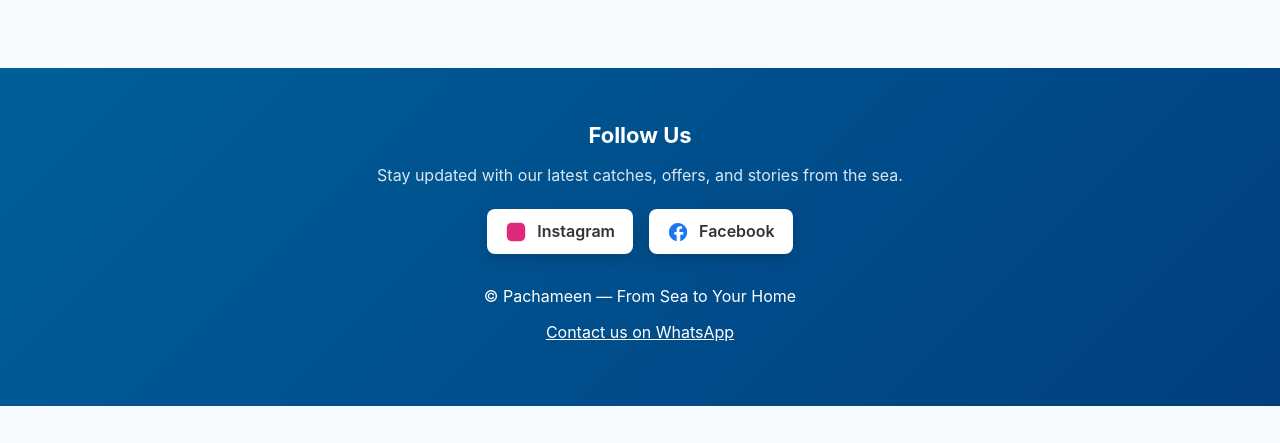
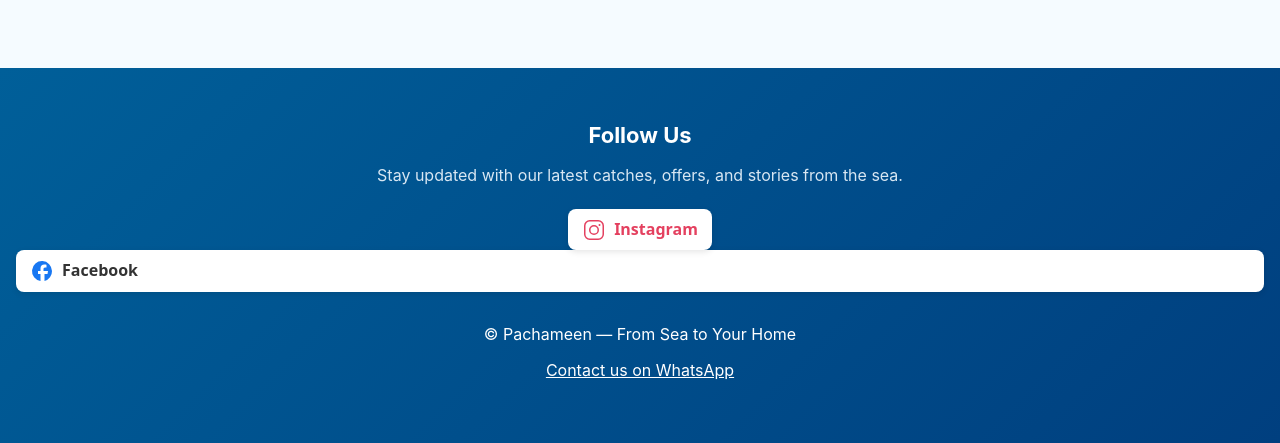
Before and after one commit to Flexiajobin/pachameen.github.io, a plain HTML site: page index.html in a window 1280 px wide. Shown: the part 2914-3357 px from the top of the page. Before the commit the page ends 3320 px from the top, so only its background shows below. Drawn offline with Linux system fonts and the light colour scheme.

Commit message:
Fix Instagram button SVG and styles
Updated Instagram button with correct SVG and styles.

```diff
--- a/index.html
+++ b/index.html
@@ -345,13 +345,51 @@ h1 { font-size: 24px; }
 <h3>Follow Us</h3>
 <p>Stay updated with our latest catches, offers, and stories from the sea.</p>
 
+<style>
+  .social-buttons {
+    display: flex;
+    gap: 10px;
+    justify-content: center;
+    margin-top: 20px;
+  }
+
+  .social-btn {
+    display: flex;
+    align-items: center;
+    gap: 8px;
+    text-decoration: none;
+    background: #ffffff;
+    padding: 8px 14px;
+    border-radius: 8px;
+    box-shadow: 0 2px 6px rgba(0,0,0,0.1);
+    font-family: system-ui, -apple-system, "Segoe UI", Roboto, sans-serif;
+    transition: transform 0.2s ease, box-shadow 0.2s ease;
+  }
+
+  .social-btn:hover {
+    transform: translateY(-2px);
+    box-shadow: 0 4px 12px rgba(0,0,0,0.15);
+  }
+
+  .social-btn.insta {
+    color: #E4405F;
+  }
+
+  .social-btn .icon {
+    width: 24px;
+    height: 24px;
+  }
+</style>
+
 <div class="social-buttons">
-<a href="https://instagram.com/pachameen" class="social-btn insta" target="_blank">
-<svg xmlns="http://www.w3.org/2000/svg" viewBox="0 0 24 24" class="icon">
-<path fill="#dd2a7b" d="M7 2h10a5 5 0 0 1 5 5v10a5 5 0 0 1-5 5H7a5 5 0 0 1-5-5V7a5 5 0 0 1 5-5z"/>
-</svg>
-<span>Instagram</span>
-</a>
+  <a href="https://instagram.com/pachameen" class="social-btn insta" target="_blank">
+    <!-- Correct Instagram SVG -->
+    <svg xmlns="http://www.w3.org/2000/svg" viewBox="0 0 24 24" fill="currentColor" class="icon">
+      <path d="M7.75 2h8.5A5.75 5.75 0 0 1 22 7.75v8.5A5.75 5.75 0 0 1 16.25 22h-8.5A5.75 5.75 0 0 1 2 16.25v-8.5A5.75 5.75 0 0 1 7.75 2zm0 1.5A4.25 4.25 0 0 0 3.5 7.75v8.5A4.25 4.25 0 0 0 7.75 20.5h8.5a4.25 4.25 0 0 0 4.25-4.25v-8.5A4.25 4.25 0 0 0 16.25 3.5h-8.5zM12 7a5 5 0 1 1 0 10a5 5 0 0 1 0-10zm0 1.5a3.5 3.5 0 1 0 0 7a3.5 3.5 0 0 0 0-7zM17.5 6a1 1 0 1 1 0 2a1 1 0 0 1 0-2z"/>
+    </svg>
+    <span>Instagram</span>
+  </a>
+</div>
 
 <a href="https://facebook.com/pachameen" class="social-btn fb" target="_blank">
 <svg xmlns="http://www.w3.org/2000/svg" viewBox="0 0 24 24" class="icon">
```
